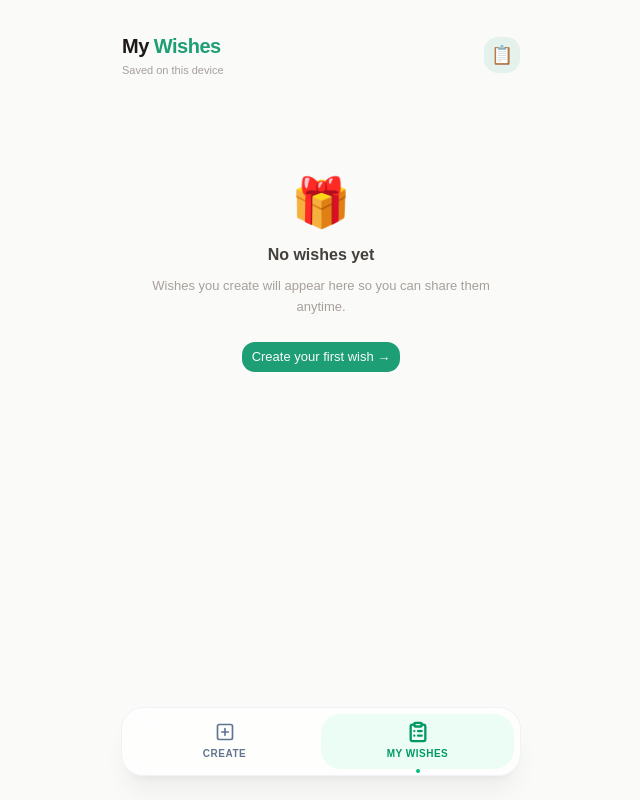
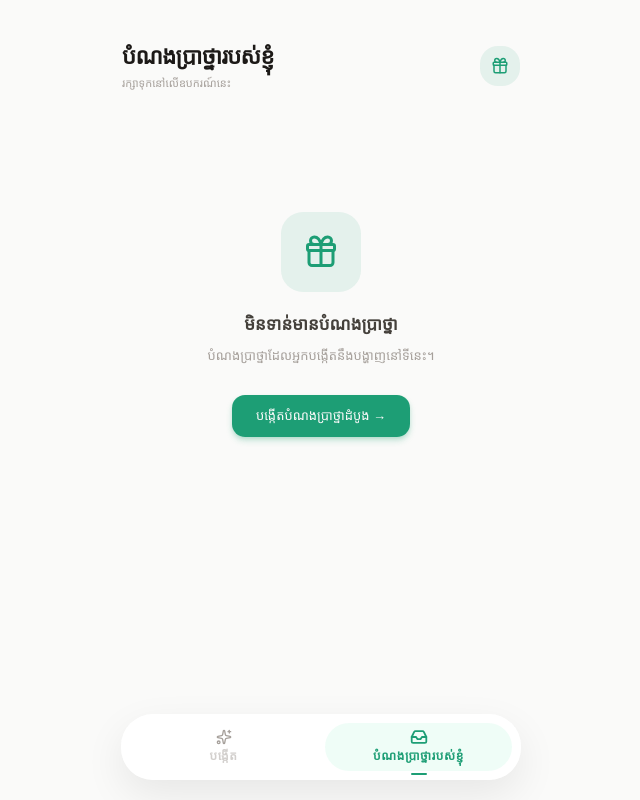
Before and after one commit to Nong-Phloeut/wishlink, a Next.js app: page /km/my-wishes in a window 1280 px wide. Shown: the whole page, without its empty margins (319-959 px from the left). Built offline with nearby package versions, Linux system fonts and the light colour scheme.

Commit message:
add new feature compong free to use

```diff
--- a/app/[locale]/my-wishes/page.jsx
+++ b/app/[locale]/my-wishes/page.jsx
@@ -1,228 +1,320 @@
-'use client'
-import { useEffect, useState } from 'react'
-import Link from 'next/link'
-import { getOccasion } from '@/lib/occasions'
-import BottomNav from '@/components/BottomNav'
-import { Card, CardContent } from '@/components/ui/card'
-import { Badge } from '@/components/ui/badge'
-import { Button } from '@/components/ui/button'
-import { cn } from '@/lib/utils'
+"use client";
+import { useEffect, useState } from "react";
+import Link from "next/link";
+import { useTranslations } from "next-intl";
+import { getOccasion } from "@/lib/occasions";
+import BottomNav from "@/components/BottomNav";
+import { Card, CardContent } from "@/components/ui/card";
+import { Badge } from "@/components/ui/badge";
+import { Button } from "@/components/ui/button";
+import { cn } from "@/lib/utils";
+import {
+  Share2,
+  Copy,
+  Eye,
+  Trash2,
+  Gift,
+  WifiOff,
+  CheckCheck,
+} from "lucide-react";
 
 export default function MyWishesPage() {
-  const [wishes, setWishes] = useState([])
-  const [loaded, setLoaded] = useState(false)
+  const t = useTranslations();
+  const [wishes, setWishes] = useState([]);
+  const [loaded, setLoaded] = useState(false);
+  const [copied, setCopied] = useState(null);
+  const [deleted, setDeleted] = useState(null);
 
   useEffect(() => {
-    const stored = JSON.parse(localStorage.getItem('my_wishes') || '[]')
-    setWishes(stored)
-    setLoaded(true)
-  }, [])
+    const stored = JSON.parse(localStorage.getItem("my_wishes") || "[]");
+    setWishes(stored);
+    setLoaded(true);
+  }, []);
 
   const copyLink = (id) => {
-    const url = `${window.location.origin}/v/${id}`
-    navigator.clipboard.writeText(url).then(() => {
-      // Show brief feedback
-      setCopied(id)
-      setTimeout(() => setCopied(null), 2000)
-    })
-  }
-
-  const [copied, setCopied] = useState(null)
+    navigator.clipboard.writeText(`${window.location.origin}/v/${id}`);
+    setCopied(id);
+    setTimeout(() => setCopied(null), 2000);
+  };
 
   const shareLink = async (wish) => {
-    const url = `${window.location.origin}/v/${wish.id}`
+    const url = `${window.location.origin}/v/${wish.id}`;
     if (navigator.share) {
-      await navigator.share({ title: `A wish for ${wish.recipient}`, url })
+      await navigator.share({ title: `A wish for ${wish.recipient}`, url });
     } else {
-      copyLink(wish.id)
+      copyLink(wish.id);
     }
-  }
+  };
 
   const deleteWish = (id) => {
-    const updated = wishes.filter((w) => w.id !== id)
-    setWishes(updated)
-    localStorage.setItem('my_wishes', JSON.stringify(updated))
-  }
+    setDeleted(id);
+    setTimeout(() => {
+      const updated = wishes.filter((w) => w.id !== id);
+      setWishes(updated);
+      localStorage.setItem("my_wishes", JSON.stringify(updated));
+      setDeleted(null);
+    }, 300);
+  };
 
   const formatDate = (d) => {
-    if (!d) return ''
-    return new Date(d).toLocaleDateString('en-US', { month: 'short', day: 'numeric', year: 'numeric' })
-  }
+    if (!d) return "";
+    return new Date(d).toLocaleDateString("en-US", {
+      month: "short",
+      day: "numeric",
+      year: "numeric",
+    });
+  };
+
+  const subtitle =
+    loaded && wishes.length > 0
+      ? wishes.length === 1
+        ? t("myWishes.subtitle", { count: 1 })
+        : t("myWishes.subtitle_plural", { count: wishes.length })
+      : t("myWishes.savedOnDevice");
 
   return (
     <div className="min-h-screen bg-stone-50">
-      <div className="max-w-[430px] mx-auto px-4 pb-32">
-
-        {/* Header */}
-        <div className="pt-8 pb-5">
+      <div className="max-w-[430px] mx-auto px-4 pb-36">
+        {/* ── Header ── */}
+        <div className="pt-10 pb-6">
           <div className="flex items-center justify-between">
             <div>
-              <h1 className="text-xl font-bold tracking-tight text-stone-900">
-                My <span className="text-[#1D9E75]">Wishes</span>
+              <h1 className="text-[22px] font-bold tracking-tight text-stone-900">
+                {t("myWishes.title").split(" ")[0]}{" "}
+                <span className="text-[#1D9E75]">
+                  {t("myWishes.title").split(" ").slice(1).join(" ")}
+                </span>
               </h1>
-              <p className="text-[11px] text-stone-400 mt-0.5">
-                {loaded && wishes.length > 0
-                  ? `${wishes.length} wish${wishes.length > 1 ? 'es' : ''} on this device`
-                  : 'Saved on this device'}
-              </p>
+              <p className="text-[11px] text-stone-400 mt-0.5">{subtitle}</p>
             </div>
-            <div className="w-9 h-9 rounded-xl bg-[#1D9E75]/10 flex items-center justify-center text-lg">
-              📋
+            <div className="w-10 h-10 rounded-2xl bg-[#1D9E75]/10 flex items-center justify-center">
+              <Gift size={18} className="text-[#1D9E75]" />
             </div>
           </div>
         </div>
 
-        {!loaded ? (
-          // Skeleton loading
+        {/* ── Skeleton ── */}
+        {!loaded && (
           <div className="space-y-3">
             {[1, 2, 3].map((i) => (
-              <div key={i} className="h-24 bg-stone-200/60 rounded-2xl animate-pulse" />
+              <div
+                key={i}
+                className="h-28 bg-stone-200/50 rounded-2xl animate-pulse"
+              />
             ))}
           </div>
+        )}
 
-        ) : wishes.length === 0 ? (
-          // Empty state
-          <div className="flex flex-col items-center justify-center py-20 text-center">
-            <div className="text-5xl mb-4">🎁</div>
-            <h2 className="text-[16px] font-semibold text-stone-700 mb-2">No wishes yet</h2>
-            <p className="text-[13px] text-stone-400 mb-6 leading-relaxed px-6">
-              Wishes you create will appear here so you can share them anytime.
+        {/* ── Empty state ── */}
+        {loaded && wishes.length === 0 && (
+          <div className="flex flex-col items-center justify-center py-24 text-center px-4">
+            <div className="w-20 h-20 rounded-3xl bg-[#1D9E75]/10 flex items-center justify-center mb-5">
+              <Gift size={36} className="text-[#1D9E75]" />
+            </div>
+            <h2 className="text-[17px] font-bold text-stone-700 mb-2">
+              {t("myWishes.empty")}
+            </h2>
+            <p className="text-[13px] text-stone-400 mb-7 leading-relaxed max-w-[260px]">
+              {t("myWishes.emptyDesc")}
             </p>
             <Link href="/">
-              <Button className="rounded-xl bg-[#1D9E75] hover:bg-[#178060] text-[13px]">
-                Create your first wish →
+              <Button className="rounded-xl bg-[#1D9E75] hover:bg-[#178060] text-[13px] px-6 h-11 shadow-md shadow-[#1D9E75]/20">
+                {t("myWishes.createFirst")}
               </Button>
             </Link>
           </div>
+        )}
 
-        ) : (
+        {/* ── List ── */}
+        {loaded && wishes.length > 0 && (
           <div className="space-y-3">
             {/* Device warning */}
-            <div className="flex items-start gap-2.5 bg-amber-50 border border-amber-100 rounded-xl px-3.5 py-3">
-              <span className="text-base mt-0.5">💡</span>
+            <div className="flex items-start gap-3 bg-amber-50 border border-amber-100 rounded-2xl px-4 py-3">
+              <WifiOff
+                size={14}
+                className="text-amber-500 flex-shrink-0 mt-0.5"
+              />
               <p className="text-[11px] text-amber-700 leading-relaxed">
-                Wishes are saved on this device only. Sign in with Google to access them from anywhere.
+                {t("myWishes.deviceWarning")}
               </p>
             </div>
 
             {wishes.map((wish) => {
-              const occ = getOccasion(wish.occasion)
-              const wishUrl = `${typeof window !== 'undefined' ? window.location.origin : ''}/v/${wish.id}`
+              const occ = getOccasion(wish.occasion);
+              const isDeleting = deleted === wish.id;
 
               return (
-                <Card key={wish.id} className="border-stone-200 shadow-sm overflow-hidden">
-                  {/* Color accent bar */}
-                  <div className="h-1 w-full" style={{ background: occ.accent }} />
-
-                  <CardContent className="pt-4 pb-4">
-                    <div className="flex items-start justify-between gap-3">
-                      <div className="flex items-center gap-3 flex-1 min-w-0">
-                        {/* Emoji */}
                 <div
-                          className="w-10 h-10 rounded-xl flex items-center justify-center text-xl flex-shrink-0"
+                  key={wish.id}
+                  className="transition-all duration-300"
+                  style={{
+                    opacity: isDeleting ? 0 : 1,
+                    transform: isDeleting
+                      ? "scale(0.97) translateY(-4px)"
+                      : "scale(1)",
+                  }}
+                >
+                  {/* Left border accent — much subtler than a top bar */}
+                  <div
+                    className="bg-white rounded-2xl border border-stone-200 shadow-sm overflow-hidden flex"
+                    style={{ borderLeft: `3px solid ${occ.accent}` }}
+                  >
+                    <div className="flex-1 p-4">
+                      {/* Top row: icon + info + delete */}
+                      <div className="flex items-start gap-3">
+                        <div
+                          className="w-10 h-10 rounded-xl flex items-center justify-center text-[18px] flex-shrink-0"
                           style={{ background: occ.bg }}
                         >
                           {occ.emoji}
                         </div>
 
-                        {/* Info */}
-                        <div className="min-w-0">
-                          <div className="flex items-center gap-2 mb-0.5">
-                            <p className="text-[14px] font-semibold text-stone-800 truncate">
+                        <div className="flex-1 min-w-0">
+                          <div className="flex items-center gap-1.5 mb-0.5">
+                            <p className="text-[14px] font-bold text-stone-800 truncate">
                               {wish.recipient}
                             </p>
-                            <Badge
-                              className="text-[9px] font-medium flex-shrink-0"
+                            <span
+                              className="text-[9px] font-semibold px-1.5 py-0.5 rounded-full flex-shrink-0"
                               style={{
                                 background: occ.bg,
                                 color: occ.accent,
-                                border: `1px solid ${occ.border}`,
                               }}
                             >
                               {occ.label}
-                            </Badge>
+                            </span>
                           </div>
-                          <p className="text-[11px] text-stone-400 truncate">
+                          <p className="text-[12px] text-stone-400 truncate leading-snug">
                             {wish.message}
                           </p>
-                          <p className="text-[10px] text-stone-300 mt-0.5">
+                          <p className="text-[10px] text-stone-300 mt-1">
                             {formatDate(wish.created_at)}
                           </p>
                         </div>
+
+                        <button
+                          onClick={() => deleteWish(wish.id)}
+                          className="w-7 h-7 flex items-center justify-center rounded-lg text-stone-300 hover:text-red-400 hover:bg-red-50 transition-colors flex-shrink-0 -mt-0.5"
+                        >
+                          <Trash2 size={13} />
+                        </button>
+                      </div>
+
+                      {/* Divider */}
+                      <div className="h-px bg-stone-100 my-3" />
+
+                      {/* Action row */}
+                      <div className="flex gap-2">
+                        <Link href={`/v/${wish.id}`} className="flex-1">
+                          <button className="w-full flex items-center justify-center gap-1.5 h-8 rounded-lg border border-stone-200 text-stone-500 text-[12px] font-medium hover:bg-stone-50 transition-colors">
+                            <Eye size={12} />
+                            {t("common.view")}
+                          </button>
+                        </Link>
+
+                        <button
+                          onClick={() => copyLink(wish.id)}
+                          className={cn(
+                            "flex-1 flex items-center justify-center gap-1.5 h-8 rounded-lg border text-[12px] font-medium transition-all",
+                            copied === wish.id
+                              ? "border-[#1D9E75]/30 text-[#1D9E75] bg-[#F0FDF8]"
+                              : "border-stone-200 text-stone-500 hover:bg-stone-50",
+                          )}
+                        >
+                          {copied === wish.id ? (
+                            <>
+                              <CheckCheck size={12} />
+                              {t("common.copied")}
+                            </>
+                          ) : (
+                            <>
+                              <Copy size={12} />
+                              {t("common.copy")}
+                            </>
+                          )}
+                        </button>
+
+                        <button
+                          onClick={() => shareLink(wish)}
+                          className="flex-1 flex items-center justify-center gap-1.5 h-8 rounded-lg bg-[#1D9E75] hover:bg-[#178060] text-white text-[12px] font-medium transition-colors"
+                        >
+                          <Share2 size={12} />
+                          {t("common.share")}
+                        </button>
                       </div>
                     </div>
-
-                    {/* Actions */}
-                    <div className="flex gap-2 mt-3">
-                      <Link href={`/v/${wish.id}`} className="flex-1">
-                        <Button
-                          variant="outline"
-                          className="w-full rounded-xl border-stone-200 text-stone-600 text-[12px] h-9"
-                        >
-                          👁 View
-                        </Button>
-                      </Link>
-                      <Button
-                        variant="outline"
-                        onClick={() => copyLink(wish.id)}
-                        className={cn(
-                          'flex-1 rounded-xl border-stone-200 text-[12px] h-9 transition-colors',
-                          copied === wish.id
-                            ? 'border-[#1D9E75] text-[#1D9E75] bg-[#F0FDF8]'
-                            : 'text-stone-600'
-                        )}
-                      >
-                        {copied === wish.id ? '✓ Copied' : '📋 Copy'}
-                      </Button>
-                      <Button
-                        onClick={() => shareLink(wish)}
-                        className="flex-1 rounded-xl bg-[#1D9E75] hover:bg-[#178060] text-[12px] h-9"
-                      >
-                        🔗 Share
-                      </Button>
-                      <button
-                        onClick={() => deleteWish(wish.id)}
-                        className="w-9 h-9 flex items-center justify-center rounded-xl border border-stone-200 text-stone-300 hover:text-red-400 hover:border-red-200 transition-colors text-[13px]"
-                      >
-                        ×
-                      </button>
                   </div>
-                  </CardContent>
-                </Card>
-              )
+                </div>
+              );
             })}
 
             {/* Sign in CTA */}
-            <Card className="border-dashed border-stone-200 shadow-none bg-transparent">
-              <CardContent className="pt-4 pb-4 text-center">
-                <p className="text-[12px] text-stone-400 mb-3">
-                  Sign in to sync your wishes across devices
+            <div className="border border-dashed border-stone-200 rounded-2xl p-5 flex flex-col items-center text-center gap-3 mt-1">
+              <div className="w-9 h-9 rounded-2xl bg-stone-100 flex items-center justify-center">
+                <svg width="16" height="16" viewBox="0 0 24 24">
+                  <path
+                    fill="#4285F4"
+                    d="M22.56 12.25c0-.78-.07-1.53-.2-2.25H12v4.26h5.92c-.26 1.37-1.04 2.53-2.21 3.31v2.77h3.57c2.08-1.92 3.28-4.74 3.28-8.09z"
+                  />
+                  <path
+                    fill="#34A853"
+                    d="M12 23c2.97 0 5.46-.98 7.28-2.66l-3.57-2.77c-.98.66-2.23 1.06-3.71 1.06-2.86 0-5.29-1.93-6.16-4.53H2.18v2.84C3.99 20.53 7.7 23 12 23z"
+                  />
+                  <path
+                    fill="#FBBC05"
+                    d="M5.84 14.09c-.22-.66-.35-1.36-.35-2.09s.13-1.43.35-2.09V7.07H2.18C1.43 8.55 1 10.22 1 12s.43 3.45 1.18 4.93l2.85-2.22.81-.62z"
+                  />
+                  <path
+                    fill="#EA4335"
+                    d="M12 5.38c1.62 0 3.06.56 4.21 1.64l3.15-3.15C17.45 2.09 14.97 1 12 1 7.7 1 3.47 2.18 2.18 7.07l3.66 2.84c.87-2.6 3.3-4.53 6.16-4.53z"
+                  />
+                </svg>
+              </div>
+              <div>
+                <p className="text-[13px] font-semibold text-stone-700 mb-0.5">
+                  {t("myWishes.signInToSync")}
                 </p>
-                <Button
-                  variant="outline"
-                  className="rounded-xl border-stone-200 text-stone-600 text-[12px] gap-2"
+                <p className="text-[11px] text-stone-400">
+                  Access your wishes from any device
+                </p>
+              </div>
+              <button
+                className="flex items-center gap-2 h-10 px-5 rounded-xl border border-stone-200 text-stone-700 text-[13px] font-medium hover:bg-stone-50 transition-colors"
                 onClick={async () => {
-                    const { supabase } = await import('@/lib/supabase')
+                  const { supabase } = await import("@/lib/supabase");
                   supabase.auth.signInWithOAuth({
-                      provider: 'google',
-                      options: { redirectTo: `${window.location.origin}/auth/callback?next=/my-wishes` }
-                    })
+                    provider: "google",
+                    options: {
+                      redirectTo: `${window.location.origin}/auth/callback?next=/my-wishes`,
+                    },
+                  });
                 }}
               >
                 <svg width="14" height="14" viewBox="0 0 24 24">
-                    <path fill="#4285F4" d="M22.56 12.25c0-.78-.07-1.53-.2-2.25H12v4.26h5.92c-.26 1.37-1.04 2.53-2.21 3.31v2.77h3.57c2.08-1.92 3.28-4.74 3.28-8.09z"/>
-                    <path fill="#34A853" d="M12 23c2.97 0 5.46-.98 7.28-2.66l-3.57-2.77c-.98.66-2.23 1.06-3.71 1.06-2.86 0-5.29-1.93-6.16-4.53H2.18v2.84C3.99 20.53 7.7 23 12 23z"/>
-                    <path fill="#FBBC05" d="M5.84 14.09c-.22-.66-.35-1.36-.35-2.09s.13-1.43.35-2.09V7.07H2.18C1.43 8.55 1 10.22 1 12s.43 3.45 1.18 4.93l2.85-2.22.81-.62z"/>
-                    <path fill="#EA4335" d="M12 5.38c1.62 0 3.06.56 4.21 1.64l3.15-3.15C17.45 2.09 14.97 1 12 1 7.7 1 3.47 2.18 7.07l3.66 2.84c.87-2.6 3.3-4.53 6.16-4.53z"/>
+                  <path
+                    fill="#4285F4"
+                    d="M22.56 12.25c0-.78-.07-1.53-.2-2.25H12v4.26h5.92c-.26 1.37-1.04 2.53-2.21 3.31v2.77h3.57c2.08-1.92 3.28-4.74 3.28-8.09z"
+                  />
+                  <path
+                    fill="#34A853"
+                    d="M12 23c2.97 0 5.46-.98 7.28-2.66l-3.57-2.77c-.98.66-2.23 1.06-3.71 1.06-2.86 0-5.29-1.93-6.16-4.53H2.18v2.84C3.99 20.53 7.7 23 12 23z"
+                  />
+                  <path
+                    fill="#FBBC05"
+                    d="M5.84 14.09c-.22-.66-.35-1.36-.35-2.09s.13-1.43.35-2.09V7.07H2.18C1.43 8.55 1 10.22 1 12s.43 3.45 1.18 4.93l2.85-2.22.81-.62z"
+                  />
+                  <path
+                    fill="#EA4335"
+                    d="M12 5.38c1.62 0 3.06.56 4.21 1.64l3.15-3.15C17.45 2.09 14.97 1 12 1 7.7 1 3.47 2.18 2.18 7.07l3.66 2.84c.87-2.6 3.3-4.53 6.16-4.53z"
+                  />
                 </svg>
-                  Continue with Google
-                </Button>
-              </CardContent>
-            </Card>
+                {t("myWishes.continueGoogle")}
+              </button>
+            </div>
           </div>
         )}
       </div>
       <BottomNav />
     </div>
-  )
+  );
 }
--- a/components/BottomNav.jsx
+++ b/components/BottomNav.jsx
@@ -3,27 +3,39 @@
 import Link from 'next/link'
 import { usePathname } from 'next/navigation'
 import { motion } from 'framer-motion'
-import { PlusSquare, ClipboardList } from 'lucide-react'
+import { Sparkles, Inbox } from 'lucide-react'
 import { cn } from '@/lib/utils'
-import { buttonVariants } from '@/components/ui/button'
-import { useLocale } from 'next-intl'
-
+import { useTranslations, useLocale } from 'next-intl'
 
 export default function BottomNav() {
   const pathname = usePathname()
   const locale = useLocale()
+  const t = useTranslations('common')
+
+  const isActive = (href) => pathname === href || (href !== `/${locale}` && pathname.startsWith(href))
 
   const tabs = [
-    { href: `/${locale}`, label: 'Create', icon: PlusSquare },
-    { href: `/${locale}/my-wishes`, label: 'My Wishes', icon: ClipboardList },
+    {
+      href: `/${locale}`,
+      label: t('create') || 'Create',
+      icon: Sparkles
+    },
+    {
+      href: `/${locale}/my-wishes`,
+      label: t('myWishes') || 'My Wishes',
+      icon: Inbox
+    },
   ]
 
   return (
-    <div className="fixed bottom-0 left-0 right-0 z-50 pointer-events-none pb-6 px-6">
+    // Reduced outer padding from pb-8 to pb-5
+    <div className="fixed bottom-0 left-0 right-0 z-[100] pointer-events-none pb-5 px-10">
+      {/* Reduced max-width from 320px to 280px for a slimmer "island" look */}
       <nav className="max-w-[400px] mx-auto pointer-events-auto">
-        <div className="relative flex items-center justify-around bg-white/70 backdrop-blur-md border border-slate-200/50 p-1.5 rounded-3xl shadow-xl shadow-black/5">
+        <div className="relative flex items-center justify-around bg-white/90 backdrop-blur-xl border border-white/50 p-1 rounded-[2rem] shadow-[0_15px_40px_rgba(0,0,0,0.08)]">
+
           {tabs.map((tab) => {
-            const isActive = pathname === tab.href
+            const active = isActive(tab.href)
             const Icon = tab.icon
 
             return (
@@ -31,33 +43,39 @@ export default function BottomNav() {
                 key={tab.href}
                 href={tab.href}
                 className={cn(
-                  "relative flex flex-col items-center justify-center flex-1 py-2 rounded-2xl transition-colors",
-                  isActive ? "text-emerald-600" : "text-slate-500 hover:text-slate-900"
+                  "relative flex flex-col items-center justify-center flex-1 py-2.5 transition-all duration-300 active:scale-95",
+                  active ? "text-[#1D9E75]" : "text-stone-400"
                 )}
               >
-                {isActive && (
+                {/* Slimmer Active Background */}
+                {active && (
                   <motion.div
                     layoutId="activeTab"
-                    className="absolute inset-0 bg-emerald-50 rounded-[1.25rem] -z-10"
-                    transition={{ type: "spring", bounce: 0.2, duration: 0.6 }}
+                    className="absolute inset-1 bg-emerald-50/80 rounded-[1.5rem] -z-10"
+                    transition={{ type: "spring", bounce: 0.2, duration: 0.4 }}
                   />
                 )}
 
                 <Icon
                   className={cn(
-                    "w-5 h-5 mb-1 transition-transform",
-                    isActive ? "scale-110 stroke-[2.5px]" : "stroke-[2px]"
+                    "w-4 h-4 mb-0.5 transition-all duration-300", // Shrunk icon from w-5 to w-4
+                    active ? "scale-110 stroke-[2.5px]" : "stroke-[2px]"
                   )}
                 />
 
-                <span className="text-[10px] font-bold uppercase tracking-wider">
+                <span className={cn(
+                  "text-[12px] font-bold uppercase tracking-wider transition-opacity", // Shrunk text from 10px to 9px
+                  active ? "opacity-100" : "opacity-50"
+                )}>
                   {tab.label}
                 </span>
 
-                {isActive && (
+                {/* Tiny indicator line */}
+                {active && (
                   <motion.div
-                    layoutId="dot"
-                    className="absolute -bottom-1 w-1 h-1 bg-emerald-500 rounded-full"
+                    layoutId="indicator"
+                    className="absolute -bottom-0 w-4 h-0.5 bg-[#1D9E75] rounded-full"
+                    transition={{ type: "spring", bounce: 0, duration: 0.4 }}
                   />
                 )}
               </Link>
--- a/messages/en.json
+++ b/messages/en.json
@@ -29,7 +29,7 @@
     "from": "From",
     "fromPlaceholder": "Your name",
     "date": "Date",
-    "nextMedia": "Next: Add Media →",
+    "nextMedia": "Next: Add Media",
     "generateQR": "✨ Generate QR",
     "photos": "Photos",
     "photosHint": "Up to 6 · Max 5MB each",
--- a/messages/km.json
+++ b/messages/km.json
@@ -29,7 +29,7 @@
     "from": "ពី",
     "fromPlaceholder": "ឈ្មោះអ្នក",
     "date": "កាលបរិច្ឆេទ",
-    "nextMedia": "បន្ទាប់: បន្ថែមមេឌៀ →",
+    "nextMedia": "បន្ទាប់: បន្ថែមមេឌៀ",
     "generateQR": "✨ បង្កើត QR",
     "photos": "រូបភាព",
     "photosHint": "រហូតដល់ ៦ · អតិបរមា ៥MB",
```
Also changed, not shown: components/create/DetailsStep.jsx (+6 -1 lines). Lines whose indentation alone changed are shown as unchanged.
